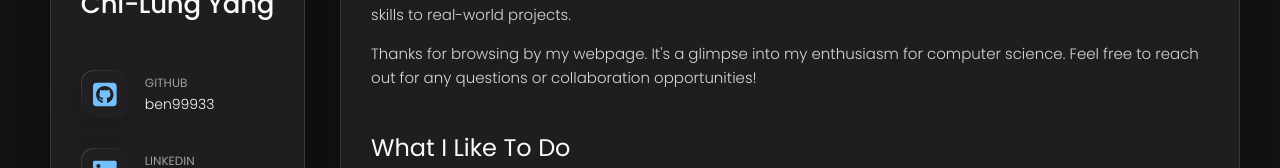
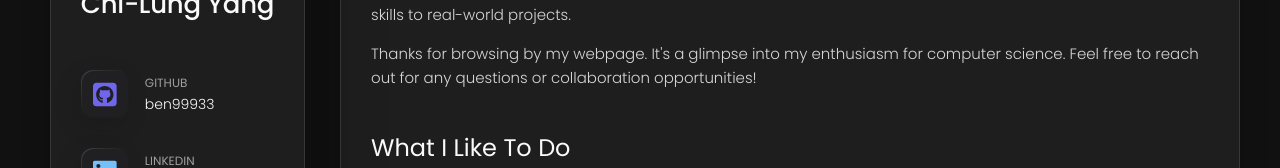
Before and after one commit to ben99933/ben99933.github.io, a Vue app: page / in a window 1280 px wide. Shown: the part 311-479 px from the top of the page. Built offline with nearby package versions, Linux system fonts and the light colour scheme.

Commit message:
fix icon color at side bar

```diff
--- a/src/assets/css/style.css
+++ b/src/assets/css/style.css
@@ -424,6 +424,10 @@
     display: flex;
     align-items: center;
     gap: 16px;
+    transition: all 0.2s;
+  }
+  .contact-item:hover{
+    transform:scale(1.25);
   }
 
   .contact-info {
--- a/src/components/pages/about/sidebar.vue
+++ b/src/components/pages/about/sidebar.vue
@@ -18,13 +18,19 @@
         <div class="separator"></div>
         <ul class="contacts-list">
             <li class="contact-item" v-for="item in contactItems" :key="item.title">
-                <div class="icon-box">
-                    <font-awesome-icon :icon="item.icon" style="color:#74C0FC" size="xl"/>
-                </div>
-                <div class="contact-info">
+                <a :href="item.link" class="icon-box">
+                    <font-awesome-icon :icon="item.icon" :style="item.style" size="xl"/>
+                </a>
+                <!-- <div class="icon-box">
+
+                    <font-awesome-icon :icon="item.icon" :style="item.style" size="xl"/>
+                </div> -->
+                <a :href="item.link" class="contact-info">
                     <p class="contact-title">{{item.title}}</p>
-                    <a :href="item.link" class="contact-link">{{item.value}}</a>
-                </div>
+                    <!-- <a :href="item.link" class="contact-link">{{item.value}}</a> -->
+                    <p class="contact-link">{{item.value}}</p>
+                </a>
+
             </li>
         </ul>
     </div>
@@ -38,20 +44,30 @@ class ContactItem{
     private _value:string;
     private _link:string;
     private _icon :string[] | undefined;
-    constructor(title:string, value:string, link:string , icon?:string[]){
+    private _color :string | undefined;
+    constructor(title:string, value:string, link:string , icon?:string[], color?:string){
         this._title = title;
         this._value = value;
         this._link = link;
         this._icon = icon;
+        this._color = color;
     }
     public get title(){return this._title;}
     public get value(){return this._value;}
     public get link(){return this._link;}
     public get icon(){return this._icon;}
+    public get color(){
+        return this._color;
+    }
+    public get style(){
+        return {
+            color : this._color || "#74C0FC"
+        };
+    }
 }
 
 const contactItems:ContactItem[]=[
-    new ContactItem("Github", "ben99933", "https://github.com/ben99933", ['fab', 'square-github']),
+    new ContactItem("Github", "ben99933", "https://github.com/ben99933", ['fab', 'square-github'], "#7066ee"),
     new ContactItem("LinkedIn", "Chi-Lung Yang","https://www.linkedin.com/in/chi-lung-yang-662858220/",['fab', 'linkedin']),
 ];
 
```
Also changed, not shown: src/assets/css/tailwind.css.
